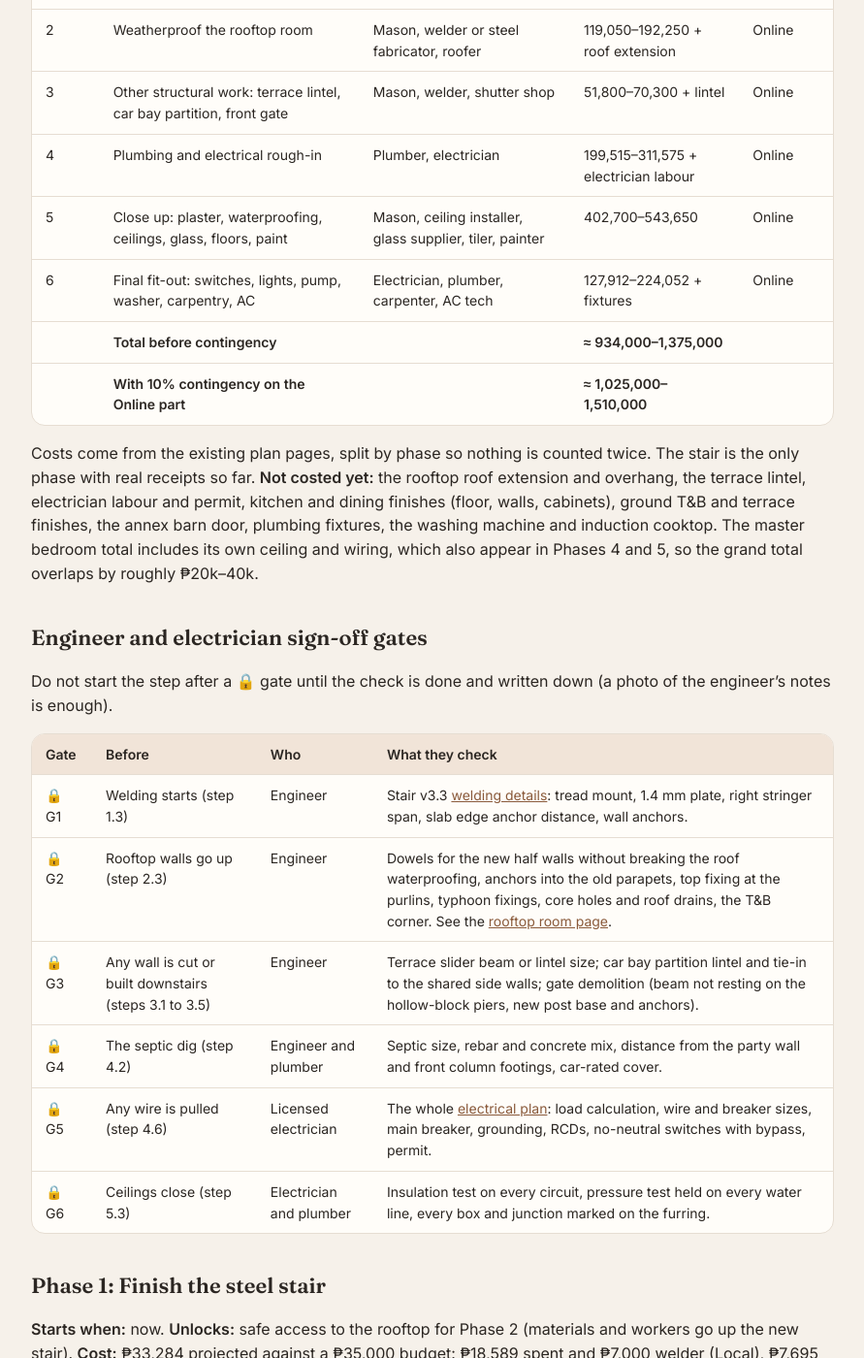
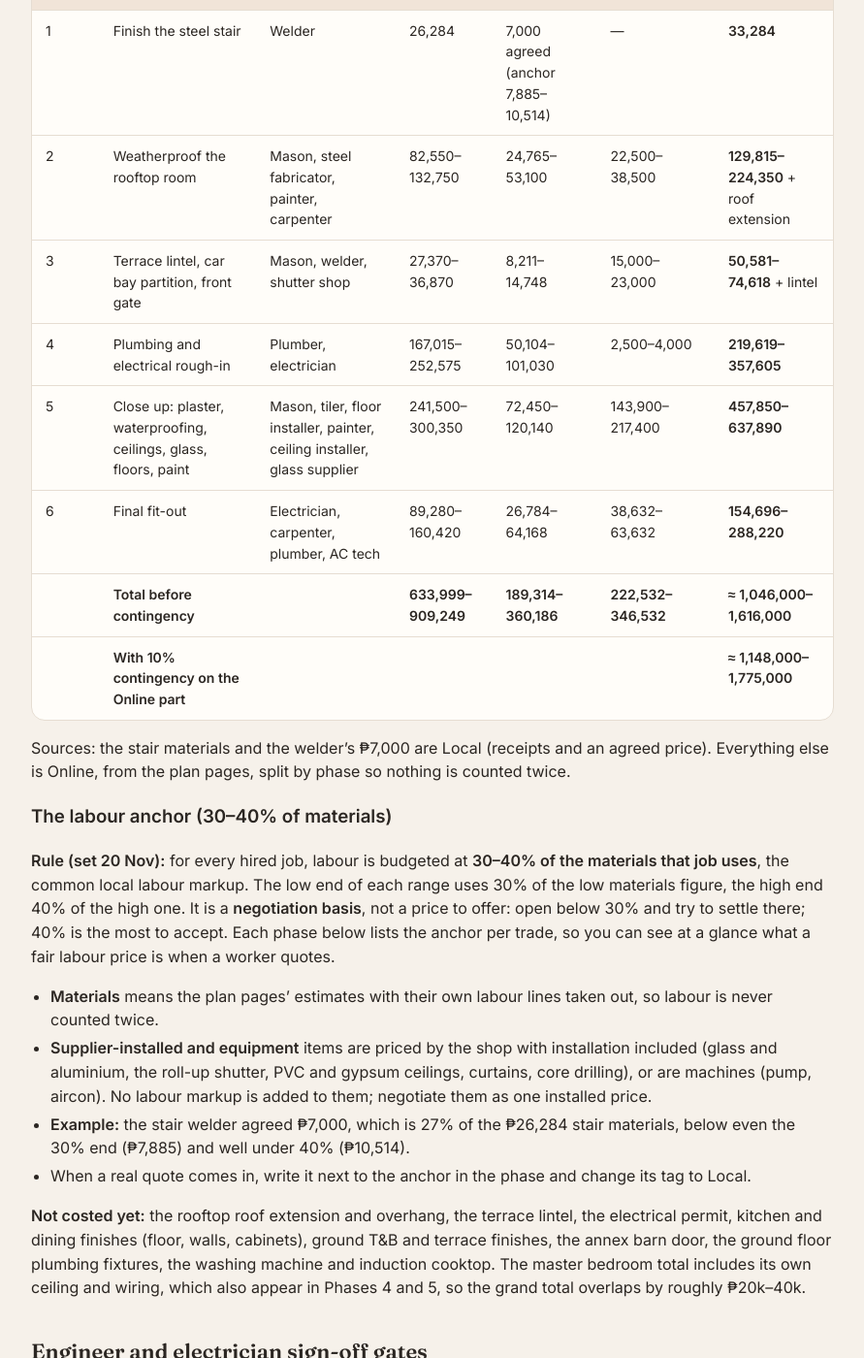
Before and after one commit to tatayotter/navarro-house, a Jekyll site: the page built from house/build-sequence.md, in a window 1280 px wide and 1400 px high, scrolled down 902 px. Shown: the whole window at 97% size, without its empty margins (194-1085 px from the left). Built offline with Jekyll 4.4.1, drawn with Linux system fonts in a browser that asks for light colours; some of the changed text lies outside the part shown.

Commit message:
Build sequence: labour anchor 30-40% of materials per trade and phase
Co-Authored-By: Claude Opus 5.5 <noreply@anthropic.com>
Claude-Session: https://claude.ai/code/session_01RUWgCN1G19McQkjCo3kEH9

```diff
--- a/house/build-sequence.md
+++ b/house/build-sequence.md
@@ -1,7 +1,7 @@
 ---
 title: Build sequence
 status: Building
-cost: "≈ ₱0.93M–1.38M"
+cost: "≈ ₱1.05M–1.62M with labour"
 price_source: mixed
 updated: 20 Nov 2026
 summary: The order of the whole renovation, from the steel stair to the last fixture. Each step says who does it and when it counts as done, so after every finished step you know exactly what comes next. This is the master plan; the room and system pages hold the details.
@@ -21,18 +21,29 @@ summary: The order of the whole renovation, from the steel stair to the last fix
 
 ## The six phases at a glance
 
-| Phase | What | Main trades | Cost (₱) | Source |
-|---|---|---|---|---|
-| 1 | Finish the steel stair to the rooftop | Welder | 33,284 | Local + Online |
-| 2 | Weatherproof the rooftop room | Mason, welder or steel fabricator, roofer | 119,050–192,250 + roof extension | Online |
-| 3 | Other structural work: terrace lintel, car bay partition, front gate | Mason, welder, shutter shop | 51,800–70,300 + lintel | Online |
-| 4 | Plumbing and electrical rough-in | Plumber, electrician | 199,515–311,575 + electrician labour | Online |
-| 5 | Close up: plaster, waterproofing, ceilings, glass, floors, paint | Mason, ceiling installer, glass supplier, tiler, painter | 402,700–543,650 | Online |
-| 6 | Final fit-out: switches, lights, pump, washer, carpentry, AC | Electrician, plumber, carpenter, AC tech | 127,912–224,052 + fixtures | Online |
-| | **Total before contingency** | | **≈ 934,000–1,375,000** | |
-| | **With 10% contingency on the Online part** | | **≈ 1,025,000–1,510,000** | |
+| Phase | What | Main trades | Materials (₱) | Labour anchor 30–40% (₱) | Supplier-installed and equipment (₱) | Phase budget (₱) |
+|---|---|---|---|---|---|---|
+| 1 | Finish the steel stair | Welder | 26,284 | 7,000 agreed (anchor 7,885–10,514) | — | **33,284** |
+| 2 | Weatherproof the rooftop room | Mason, steel fabricator, painter, carpenter | 82,550–132,750 | 24,765–53,100 | 22,500–38,500 | **129,815–224,350** + roof extension |
+| 3 | Terrace lintel, car bay partition, front gate | Mason, welder, shutter shop | 27,370–36,870 | 8,211–14,748 | 15,000–23,000 | **50,581–74,618** + lintel |
+| 4 | Plumbing and electrical rough-in | Plumber, electrician | 167,015–252,575 | 50,104–101,030 | 2,500–4,000 | **219,619–357,605** |
+| 5 | Close up: plaster, waterproofing, ceilings, glass, floors, paint | Mason, tiler, floor installer, painter, ceiling installer, glass supplier | 241,500–300,350 | 72,450–120,140 | 143,900–217,400 | **457,850–637,890** |
+| 6 | Final fit-out | Electrician, carpenter, plumber, AC tech | 89,280–160,420 | 26,784–64,168 | 38,632–63,632 | **154,696–288,220** |
+| | **Total before contingency** | | **633,999–909,249** | **189,314–360,186** | **222,532–346,532** | **≈ 1,046,000–1,616,000** |
+| | **With 10% contingency on the Online part** | | | | | **≈ 1,148,000–1,775,000** |
 
-Costs come from the existing plan pages, split by phase so nothing is counted twice. The stair is the only phase with real receipts so far. **Not costed yet:** the rooftop roof extension and overhang, the terrace lintel, electrician labour and permit, kitchen and dining finishes (floor, walls, cabinets), ground T&B and terrace finishes, the annex barn door, plumbing fixtures, the washing machine and induction cooktop. The master bedroom total includes its own ceiling and wiring, which also appear in Phases 4 and 5, so the grand total overlaps by roughly ₱20k–40k.
+Sources: the stair materials and the welder's ₱7,000 are Local (receipts and an agreed price). Everything else is Online, from the plan pages, split by phase so nothing is counted twice.
+
+### The labour anchor (30–40% of materials)
+
+**Rule (set 20 Nov):** for every hired job, labour is budgeted at **30–40% of the materials that job uses**, the common local labour markup. The low end of each range uses 30% of the low materials figure, the high end 40% of the high one. It is a **negotiation basis**, not a price to offer: open below 30% and try to settle there; 40% is the most to accept. Each phase below lists the anchor per trade, so you can see at a glance what a fair labour price is when a worker quotes.
+
+- **Materials** means the plan pages' estimates with their own labour lines taken out, so labour is never counted twice.
+- **Supplier-installed and equipment** items are priced by the shop with installation included (glass and aluminium, the roll-up shutter, PVC and gypsum ceilings, curtains, core drilling), or are machines (pump, aircon). No labour markup is added to them; negotiate them as one installed price.
+- **Example:** the stair welder agreed ₱7,000, which is 27% of the ₱26,284 stair materials, below even the 30% end (₱7,885) and well under 40% (₱10,514).
+- When a real quote comes in, write it next to the anchor in the phase and change its tag to Local.
+
+**Not costed yet:** the rooftop roof extension and overhang, the terrace lintel, the electrical permit, kitchen and dining finishes (floor, walls, cabinets), ground T&B and terrace finishes, the annex barn door, the ground floor plumbing fixtures, the washing machine and induction cooktop. The master bedroom total includes its own ceiling and wiring, which also appear in Phases 4 and 5, so the grand total overlaps by roughly ₱20k–40k.
 
 ## Engineer and electrician sign-off gates
 
@@ -50,7 +61,7 @@ Do not start the step after a 🔒 gate until the check is done and written down
 ## Phase 1: Finish the steel stair
 
 **Starts when:** now. **Unlocks:** safe access to the rooftop for Phase 2 (materials and workers go up the new stair).
-**Cost:** ₱33,284 projected against a ₱35,000 budget: ₱18,589 spent and ₱7,000 welder (Local), ₱7,695 still to buy (Online). Details on the [stair brief](../stairs/stair-project-brief.html).
+**Cost:** ₱33,284 projected against a ₱35,000 budget. Materials ₱26,284 (₱18,589 spent, Local; ₱7,695 still to buy, Online). Welder ₱7,000 agreed (Local), below the ₱7,885–10,514 anchor (30–40%). Details on the [stair brief](../stairs/stair-project-brief.html).
 
 | Status | # | Step | Who | Done when |
 |---|---|---|---|---|
@@ -65,7 +76,15 @@ Do not start the step after a 🔒 gate until the check is done and written down
 ## Phase 2: Weatherproof the rooftop
 
 **Starts when:** the stair is done (1.7) and the rooftop is measured. **Unlocks:** a dry rooftop, so leaks into the 2nd floor stop before any ceiling goes up below.
-**Cost:** walls ₱84,550–130,250 + doors and windows ₱34,500–62,000 = **₱119,050–192,250** (Online, from the [rooftop room page](../rooms/rooftop-room.html), before contingency). The roof extension and overhang are not costed yet.
+**Cost (Online, from the [rooftop room page](../rooms/rooftop-room.html)):** phase budget **₱129,815–224,350** before contingency. The roof extension and overhang are not costed yet.
+
+| Trade | Materials (₱) | Labour anchor 30–40% (₱) |
+|---|---|---|
+| Mason: new half walls, parapet patch and skim, T&B block courses, curb | 19,500–28,850 | 5,850–11,540 |
+| Steel fabricator: frame, container-van steel, wrap, insulation, Hardiflex, flashings, T&B fibre-cement | 46,550–73,050 | 13,965–29,220 |
+| Painter: Hardiflex putty, primer, paint | 4,500–7,350 | 1,350–2,940 |
+| Carpenter: weatherproof room door, T&B door | 12,000–23,500 | 3,600–9,400 |
+| Glass supplier, installed: rooftop slider, T&B awning window, aircon frame | 22,500–38,500 | included |
 
 | Status | # | Step | Who | Done when |
 |---|---|---|---|---|
@@ -82,7 +101,13 @@ Do not start the step after a 🔒 gate until the check is done and written down
 ## Phase 3: Other structural work
 
 **Starts when:** Phase 2 is weathertight, and the engineer has signed gate G3. **Unlocks:** final wall lines, so pipes and wires can run to where they belong.
-**Cost:** car bay partition wall, lintel and threshold ₱11,800–19,300 + front gate ₱40,000–51,000 = **₱51,800–70,300** (Online). The terrace lintel is not costed (engineer to design). The partition's door and window are costed in Phases 5 and 6.
+**Cost (Online):** phase budget **₱50,581–74,618** before contingency. The terrace lintel is not costed (engineer to design). The partition's door and window are costed in Phases 5 and 6.
+
+| Trade | Materials (₱) | Labour anchor 30–40% (₱) |
+|---|---|---|
+| Mason: partition wall, lintel, sill band, threshold | 11,800–19,300 | 3,540–7,720 |
+| Welder: gate post, door and panel, demolition and patching (the gate plan guessed ₱8,000–10,000 labour) | 15,570–17,570 | 4,671–7,028 |
+| Shutter shop, installed: roll-up shutter | 15,000–23,000 | included |
 
 | Status | # | Step | Who | Done when |
 |---|---|---|---|---|
@@ -95,7 +120,13 @@ Do not start the step after a 🔒 gate until the check is done and written down
 ## Phase 4: Plumbing and electrical rough-in
 
 **Starts when:** all walls are in their final place (Phases 2 and 3). **Unlocks:** close-up. Nothing gets plastered over or ceilinged in until its test passes.
-**Cost:** plumbing ₱119,000–189,950 (materials without the pump, plumber labour, core drilling) + electrical rough-in materials ₱80,515–121,625 (panel, wire, conduit and boxes, network, sundries) = **₱199,515–311,575** (Online). Electrician labour and the permit are not costed yet. See [plumbing materials](plumbing-materials.html) and [electrical materials](electrical-materials.html).
+**Cost (Online):** phase budget **₱219,619–357,605** before contingency. The electrical permit is not costed yet. See [plumbing materials](plumbing-materials.html) and [electrical materials](electrical-materials.html).
+
+| Trade | Materials (₱) | Labour anchor 30–40% (₱) |
+|---|---|---|
+| Plumber: septic, drains and vents, water lines, tank (pump comes in Phase 6). The plumbing page guessed ₱30,000–55,000 labour | 86,500–130,950 | 25,950–52,380 |
+| Electrician: panel, wire, conduit and boxes, network, sundries | 80,515–121,625 | 24,154–48,650 |
+| Core drilling service through the roof slab | 2,500–4,000 | included |
 
 | Status | # | Step | Who | Done when |
 |---|---|---|---|---|
@@ -111,16 +142,15 @@ Do not start the step after a 🔒 gate until the check is done and written down
 ## Phase 5: Close up
 
 **Starts when:** every test in Phase 4 has passed. **Unlocks:** fit-out.
-**Cost:** **₱402,700–543,650** (Online, before contingency):
+**Cost (Online):** phase budget **₱457,850–637,890** before contingency.
 
-| Part | Low (₱) | High (₱) | Source |
-|---|---|---|---|
-| Ceilings in all five rooms ([ceilings page](ceilings.html)) | 62,900 | 92,400 | Online |
-| Glass: terrace jalousie, living room slider, partition window ([glass and aluminium](glass-aluminium.html)) | 81,000 | 125,000 | Online |
-| Living room floor and wall paint | 39,850 | 53,850 | Online |
-| Rooftop room floor, ceiling, T&B waterproofing, tiles and fixtures | 67,150 | 120,600 | Online |
-| Master bedroom (whole room page, includes its ceiling and wiring) | 151,800 | 151,800 | Online |
-| **Total** | **402,700** | **543,650** | |
+| Trade or part | Materials (₱) | Labour anchor 30–40% (₱) |
+|---|---|---|
+| Living room floor (self-leveller, SPC) and wall paint | 39,850–53,850 | 11,955–21,540 |
+| Rooftop room: floor tiles, gypsum ceiling, T&B membrane, tiles and fixtures | 49,850–94,700 | 14,955–37,880 |
+| Master bedroom (whole room page, includes its ceiling and wiring; much of the prep is DIY, so aim well under the anchor) | 151,800 | 45,540–60,720 |
+| Ceiling installer, installed: PVC in four rooms, terrace gypsum ([ceilings page](ceilings.html)) | 62,900–92,400 | included |
+| Glass supplier, installed: terrace jalousie, living room slider, partition window ([glass and aluminium](glass-aluminium.html)) | 81,000–125,000 | included |
 
 | Status | # | Step | Who | Done when |
 |---|---|---|---|---|
@@ -135,7 +165,13 @@ Do not start the step after a 🔒 gate until the check is done and written down
 ## Phase 6: Final fit-out
 
 **Starts when:** floors and paint are done. **Ends when:** every room is in use.
-**Cost:** **₱127,912–224,052** (Online, before contingency): switches, outlets, lights and fans ₱26,930–48,620; quiet auto-stop pump ₱10,000–18,000; partition door, jamb and hardware ₱16,000–32,500; living room carpentry and curtains ₱56,982–98,932; rooftop window aircon ₱18,000–26,000. Plumbing fixtures, the washer and the induction cooktop are still to choose.
+**Cost (Online):** phase budget **₱154,696–288,220** before contingency. Ground floor plumbing fixtures, the washer and the induction cooktop are still to choose.
+
+| Trade or part | Materials (₱) | Labour anchor 30–40% (₱) |
+|---|---|---|
+| Electrician: switches, outlets, lights, fans | 26,930–48,620 | 8,079–19,448 |
+| Carpenter: partition door, jamb, hardware; living room counter, slat screen, TV wall, console | 62,350–111,800 | 18,705–44,720 |
+| Equipment and installed items: quiet auto-stop pump, rooftop window aircon, curtains with track | 38,632–63,632 | included (ask for install in the price) |
 
 | Status | # | Step | Who | Done when |
 |---|---|---|---|---|
--- a/index.html
+++ b/index.html
@@ -95,7 +95,7 @@ footer a{color:var(--accent);font-weight:500}
   <a class="card" href="house/build-sequence.html">
     <div class="ico"><svg viewBox="0 0 24 24" fill="none" stroke="currentColor" stroke-width="1.8" stroke-linejoin="round" stroke-linecap="round"><path d="M4 6h3M4 12h3M4 18h3M10 6h10M10 12h10M10 18h10"/></svg></div>
     <h3>Build sequence</h3>
-    <p>Six phases with who does each step and when it counts as done. Now: Phase 1, steel stair (step 1.1, welder and engineer check). About ₱0.93M–1.38M before contingency, mostly online estimates.</p>
+    <p>Six phases with who does each step and when it counts as done. Now: Phase 1, steel stair (step 1.1, welder and engineer check). About ₱1.05M–1.62M before contingency, with labour budgeted at 30–40% of materials as a negotiation basis. Mostly online estimates.</p>
     <span class="go">Open the plan →</span>
   </a>
 </section>
```
Also changed, not shown: README.md.
